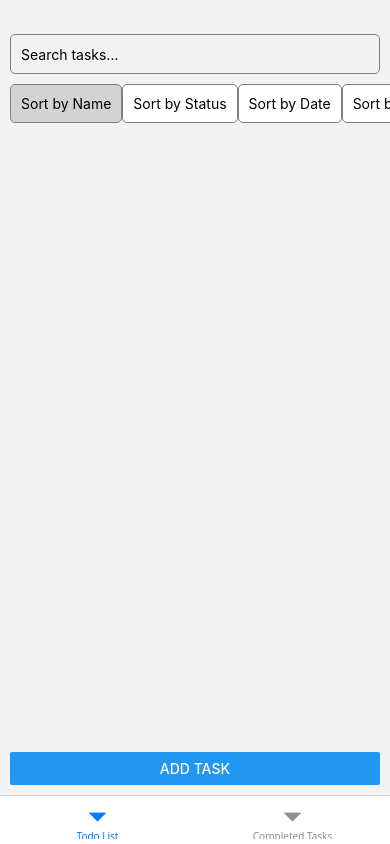
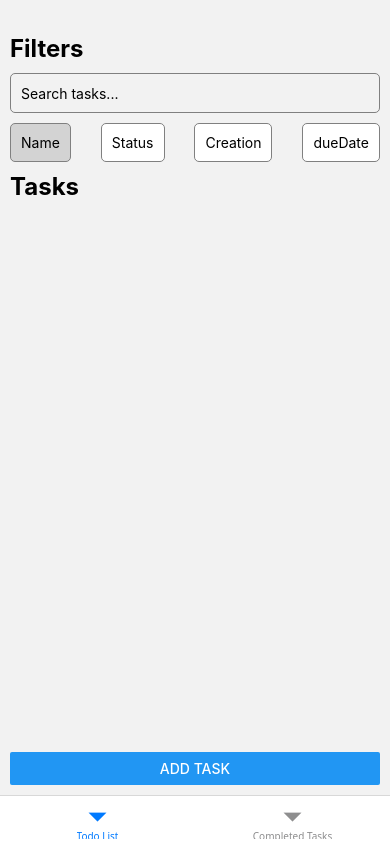
Before and after one commit to MatheusESMelo/TodoApp, a React Native app: screen /Main in a window 390 px wide. Built offline with nearby package versions, Linux system fonts and the light colour scheme.

Commit message:
Adjusting visual styles.

```diff
--- a/src/components/AddTaskModal.tsx
+++ b/src/components/AddTaskModal.tsx
@@ -129,7 +129,7 @@ const styles = StyleSheet.create({
   buttonsContainer: {
     flexDirection: "row",
     justifyContent: "space-between",
-    marginTop: 20,
+    marginTop: 10,
   },
   addButton: {
     backgroundColor: "#4CAF50",
--- a/src/components/TodoItem.tsx
+++ b/src/components/TodoItem.tsx
@@ -60,7 +60,13 @@ const TodoItem: React.FC<TodoItemProps> = ({
       <TouchableOpacity style={styles.checkbox} onPress={onToggle}>
         {isCompleted && <View style={styles.checked} />}
       </TouchableOpacity>
-      <View style={{ flexDirection: "column" }}>
+      <View
+        style={{
+          flexDirection: "column",
+          marginRight: "auto",
+          marginLeft: 0,
+        }}
+      >
         <Text style={[styles.taskName, isCompleted && styles.completedTask]}>
           {taskName}
         </Text>
@@ -70,6 +76,7 @@ const TodoItem: React.FC<TodoItemProps> = ({
           </Text>
         )}
       </View>
+      <View style={{ flexDirection: "row", alignSelf: "center" }}>
         {!disableEdit && (
           <Button
             title="Edit"
@@ -80,7 +87,7 @@ const TodoItem: React.FC<TodoItemProps> = ({
         <View style={{ marginLeft: 4 }}>
           <Button title="Delete" color="#f44336" onPress={onDelete} />
         </View>
-
+      </View>
       {/* Modal de edição */}
       <Modal visible={isEditing} animationType="fade" transparent>
         <TouchableOpacity
@@ -140,7 +147,7 @@ const TodoItem: React.FC<TodoItemProps> = ({
 const styles = StyleSheet.create({
   container: {
     flexDirection: "row",
-    alignItems: "center",
+    // alignItems: "center",
     justifyContent: "space-between",
     padding: 10,
     borderBottomWidth: 1,
@@ -154,6 +161,7 @@ const styles = StyleSheet.create({
     borderRadius: 4,
     justifyContent: "center",
     alignItems: "center",
+    alignSelf: "center",
     marginRight: 10,
   },
   checked: {
@@ -183,7 +191,7 @@ const styles = StyleSheet.create({
     backgroundColor: "white",
     padding: 20,
     borderRadius: 10,
-    width: "80%",
+    width: "90%",
   },
   modalTitle: {
     fontSize: 18,
@@ -200,6 +208,7 @@ const styles = StyleSheet.create({
   buttonsContainer: {
     flexDirection: "row",
     justifyContent: "space-between",
+    marginTop: 10,
   },
   addButton: {
     flex: 1,
--- a/src/screens/TodoListScreen.tsx
+++ b/src/screens/TodoListScreen.tsx
@@ -143,6 +143,7 @@ const TodoListScreen: React.FC = () => {
   return (
     <SafeAreaView style={styles.containerSafeAreaView}>
       <View style={styles.container}>
+        <Text style={styles.textTitle}>Filters</Text>
         <TextInput
           style={styles.searchInput}
           placeholder="Search tasks..."
@@ -157,7 +158,7 @@ const TodoListScreen: React.FC = () => {
             ]}
             onPress={() => setSortOption("name")}
           >
-            <Text>Sort by Name</Text>
+            <Text>Name</Text>
           </TouchableOpacity>
           <TouchableOpacity
             style={[
@@ -166,7 +167,7 @@ const TodoListScreen: React.FC = () => {
             ]}
             onPress={() => setSortOption("status")}
           >
-            <Text>Sort by Status</Text>
+            <Text>Status</Text>
           </TouchableOpacity>
           <TouchableOpacity
             style={[
@@ -175,7 +176,7 @@ const TodoListScreen: React.FC = () => {
             ]}
             onPress={() => setSortOption("date")}
           >
-            <Text>Sort by Date</Text>
+            <Text>Creation</Text>
           </TouchableOpacity>
           <TouchableOpacity
             style={[
@@ -184,9 +185,10 @@ const TodoListScreen: React.FC = () => {
             ]}
             onPress={() => setSortOption("dueDate")}
           >
-            <Text>Sort by dueDate</Text>
+            <Text>dueDate</Text>
           </TouchableOpacity>
         </View>
+        <Text style={styles.textTitle}>Tasks</Text>
         <FlatList
           data={filteredTasks}
           keyExtractor={(item) => item.id}
@@ -246,6 +248,11 @@ const styles = StyleSheet.create({
   selectedSort: {
     backgroundColor: "#d3d3d3",
   },
+  textTitle: {
+    fontSize: 24,
+    fontWeight: "bold",
+    marginBottom: 10,
+  },
 });
 
 export default TodoListScreen;
```
Lines whose indentation alone changed are shown as unchanged.
